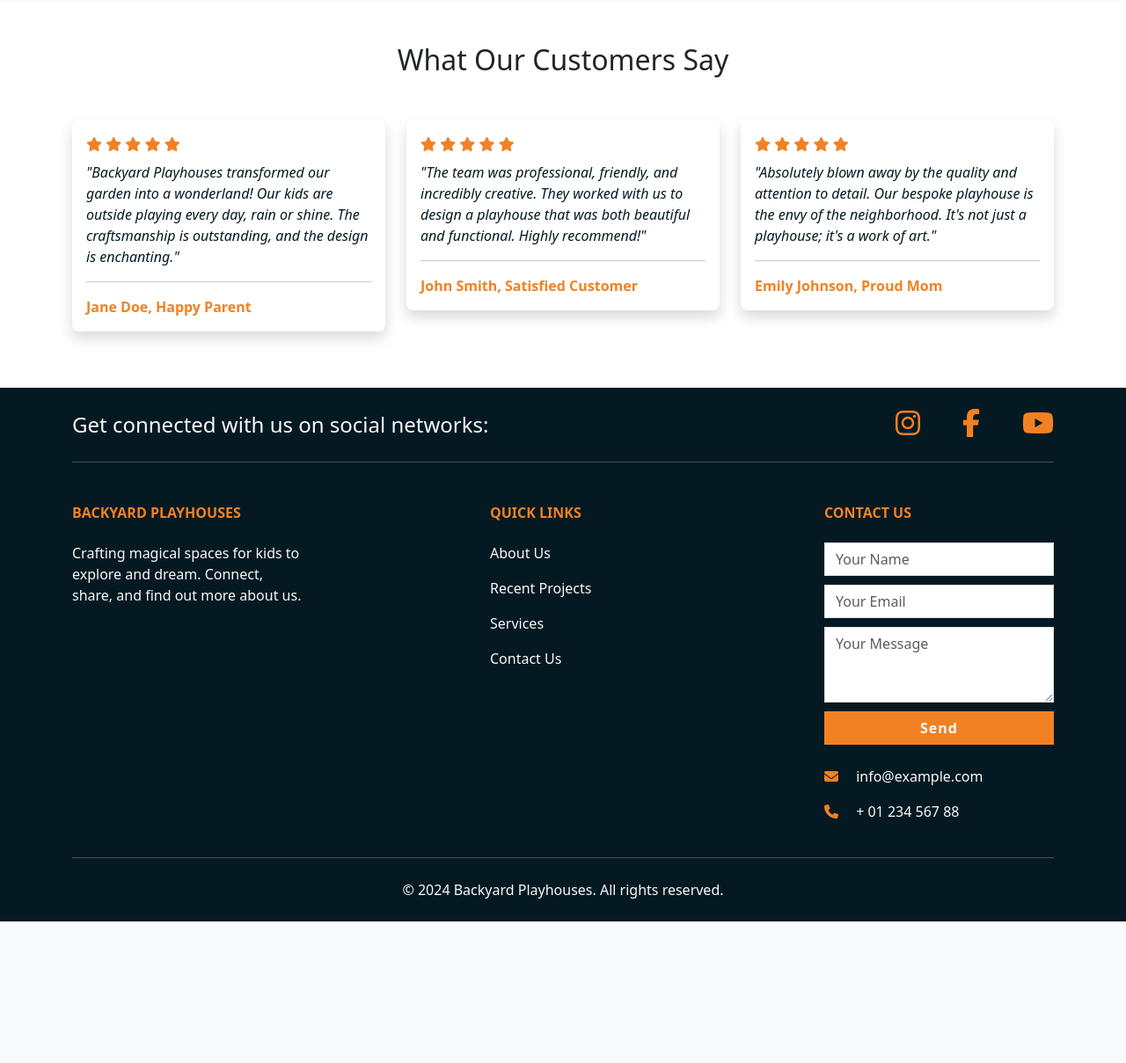
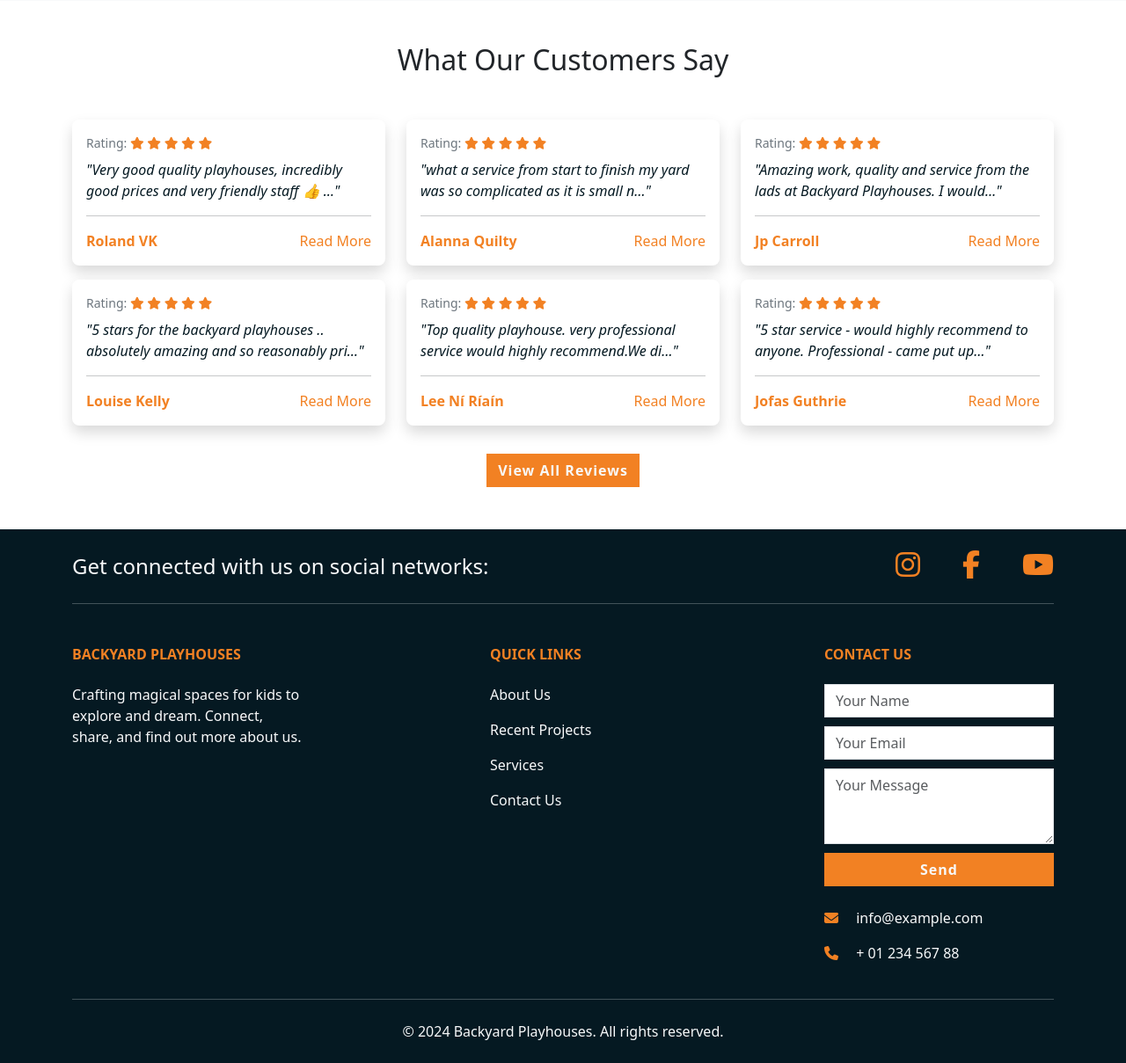
Before and after one commit to EAmbrozas/backyard-playhouses, a Django app: page / in a window 1280 px wide. Shown: the part 2795-4004 px from the top of the page at 88% size. Before the commit the page ends 3843 px from the top, so only its background shows below. Run offline with Django 5.2, Linux system fonts and the light colour scheme; data comes from the database, SQL or seed files in the repository; both versions use the stored data as it was after the commit; some libraries are stand-ins or nearby versions.

Commit message:
Complete reviews app

```diff
--- a/home/templates/home/index.html
+++ b/home/templates/home/index.html
@@ -195,68 +195,67 @@
     </div>
 </section>
 
-
-
 <!-- Testimonials Section -->
 <section id="testimonials" class="py-5">
     <div class="container">
         <h2 class="text-center mb-5">What Our Customers Say</h2>
         <div class="row">
-            <div class="col-md-4 mb-3">
+            {% for review in latest_reviews %}
+            <div class="col-md-6 col-lg-4 mb-3">
                 <div class="card testimonial-card shadow">
                     <div class="card-body">
                         <!-- Star Rating -->
-                        <div class="testimonial-rating mb-2">
-                            <i class="fas fa-star text-warning"></i>
-                            <i class="fas fa-star text-warning"></i>
-                            <i class="fas fa-star text-warning"></i>
-                            <i class="fas fa-star text-warning"></i>
-                            <i class="fas fa-star text-warning"></i>
+                        <div class="testimonial-rating mb-2 d-flex justify-content-between">
+                            <small class="text-muted">Rating: {{ review.stars|safe }}</small>
+                            <div>
+                                {% if request.user.is_authenticated and request.user.is_staff %}
+                                <a href="{% url 'edit_review' review.id %}?next={{ request.path }}" class="text-warning me-3"><i class="fa-solid fa-pen"></i></a>
+                                <a href="" class="text-danger"><i class="fa-solid fa-trash"></i></a>
+                                {% endif %}
+                            </div>
                         </div>
-                        <p class="testimonial-text">"Backyard Playhouses transformed our garden into a wonderland! Our kids are outside playing every day, rain or shine. The craftsmanship is outstanding, and the design is enchanting."</p>
+                        <p class="testimonial-text">"{{ review.content|truncatechars:80 }}"</p>
                         <hr>
-                        <p class="testimonial-author mb-0"><strong>Jane Doe</strong>, Happy Parent</p>
+                        <div class="w-100 d-flex justify-content-between align-items-center">
+                            <p class="testimonial-author mb-0"><strong>{{ review.author }}</strong></p>
+                            {% if review.content|length > 80 %}
+                            <a class="text-warning text-decoration-none" href="#reviewModal" data-bs-toggle="modal" data-bs-target="#reviewModal" onclick="setModalContent('{{ review.content|escapejs }}')">Read More</a>
+                            {% endif %}
+                        </div>
+                        <div class="modal fade" id="reviewModal" tabindex="-1" aria-labelledby="reviewModalLabel" aria-hidden="true">
+                            <div class="modal-dialog">
+                                <div class="modal-content">
+                                    <div class="modal-header">
+                                        <h5 class="modal-title" id="reviewModalLabel">Full Review</h5>
+                                        <button type="button" class="btn-close" data-bs-dismiss="modal" aria-label="Close"></button>
+                                    </div>
+                                    <div class="modal-body" id="reviewModalBody">
+                                        <!-- Full review content will be set here by the JavaScript function -->
+                                    </div>
+                                </div>
+                            </div>
+                        </div>
                     </div>
                 </div>
             </div>
-            <div class="col-md-4 mb-3">
-                <div class="card testimonial-card shadow">
-                    <div class="card-body">
-                        <!-- Star Rating -->
-                        <div class="testimonial-rating mb-2">
-                            <i class="fas fa-star text-warning"></i>
-                            <i class="fas fa-star text-warning"></i>
-                            <i class="fas fa-star text-warning"></i>
-                            <i class="fas fa-star text-warning"></i>
-                            <i class="fas fa-star text-warning"></i>
-                        </div>
-                        <p class="testimonial-text">"The team was professional, friendly, and incredibly creative. They worked with us to design a playhouse that was both beautiful and functional. Highly recommend!"</p>
-                        <hr>
-                        <p class="testimonial-author mb-0"><strong>John Smith</strong>, Satisfied Customer</p>
-                    </div>
-                </div>
-            </div>
-            <div class="col-md-4 mb-3">
-                <div class="card testimonial-card shadow">
-                    <div class="card-body">
-                        <!-- Star Rating -->
-                        <div class="testimonial-rating mb-2">
-                            <i class="fas fa-star text-warning"></i>
-                            <i class="fas fa-star text-warning"></i>
-                            <i class="fas fa-star text-warning"></i>
-                            <i class="fas fa-star text-warning"></i>
-                            <i class="fas fa-star text-warning"></i>
-                        </div>
-                        <p class="testimonial-text">"Absolutely blown away by the quality and attention to detail. Our bespoke playhouse is the envy of the neighborhood. It's not just a playhouse; it's a work of art."</p>
-                        <hr>
-                        <p class="testimonial-author mb-0"><strong>Emily Johnson</strong>, Proud Mom</p>
-                    </div>
-                </div>
-            </div>
+            {% empty %}
+            <p class="text-center">No reviews yet.</p>
+            <!-- Modal Structure -->
+
+            {% endfor %}
         </div>
+        {% if latest_reviews %}
+        <div class="text-center">
+            <a href="{% url 'review_list' %}" class="btn btn-primary mt-3">View All Reviews</a>
+        </div>
+        {% endif %}
     </div>
 </section>
-
+<script>
+    function setModalContent(content) {
+        document.getElementById('reviewModalBody').innerText = content;
+    }
+</script>
 {% endblock content %}
 
 {% block extra_js %}
--- a/home/views.py
+++ b/home/views.py
@@ -1,4 +1,7 @@
 from django.shortcuts import render
+from reviews.models import Review
 
 def homepage_view(request):
-    return render(request, 'home/index.html')
+    # Fetch the latest 3 reviews
+    latest_reviews = Review.objects.all().order_by('-date_posted')[:6]
+    return render(request, 'home/index.html', {'latest_reviews': latest_reviews})
--- a/reviews/models.py
+++ b/reviews/models.py
@@ -1,4 +1,5 @@
 from django.db import models
+from django.utils.html import mark_safe
 
 class Review(models.Model):
     author = models.CharField(max_length=100)
@@ -8,3 +9,9 @@ class Review(models.Model):
 
     def __str__(self):
         return f"Review by {self.author} on {self.date_posted.strftime('%Y-%m-%d')}"
+
+    def stars(self):
+        # Generates HTML for star ratings
+        stars_html = mark_safe(''.join(['<i class="fas fa-star text-warning"></i> ' for _ in range(self.rating)]) +
+                               ''.join(['<i class="far fa-star text-warning"></i> ' for _ in range(5 - self.rating)]))
+        return stars_html
--- a/reviews/urls.py
+++ b/reviews/urls.py
@@ -2,6 +2,8 @@ from django.urls import path
 from . import views
 
 urlpatterns = [
-    path('', views.review_list, name='review-list'),
-    path('add/', views.add_review, name='add-review'),
+    path('add/', views.add_review, name='add_review'),
+    path('edit/<int:review_id>/', views.edit_review, name='edit_review'),
+    path('delete/<int:review_id>/', views.delete_review, name='delete_review'),
+    path('list/', views.review_list, name='review_list'),
 ]
```
Also changed, not shown: profiles/templates/profiles/profile.html (+59 -13 lines), profiles/views.py (+6 -1 lines), reviews/templates/reviews/delete_review.html (added, +14 -0 lines), reviews/templates/reviews/edit_review.html (added, +12 -0 lines), reviews/templates/reviews/review_list.html (+50 -8 lines), reviews/views.py (+38 -3 lines), db.sqlite3.
